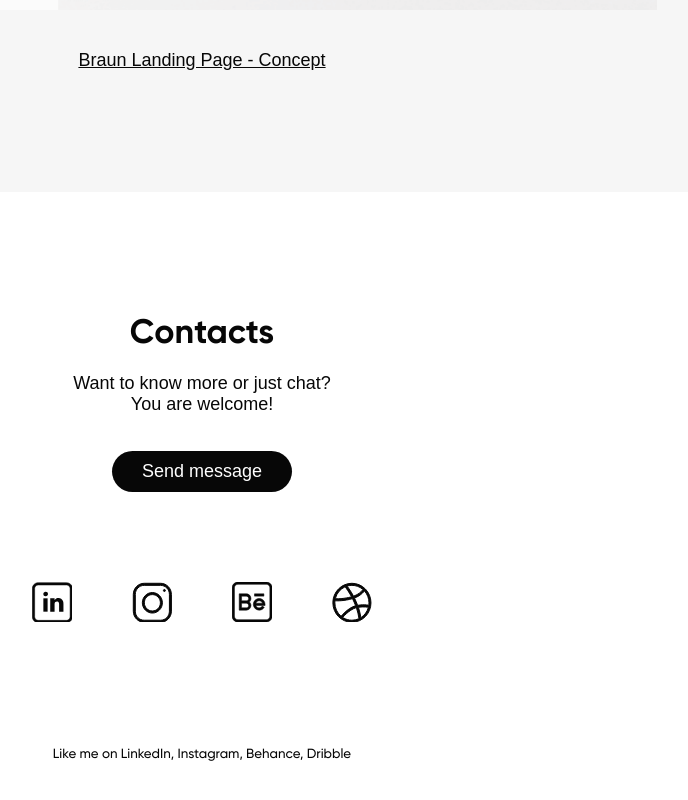
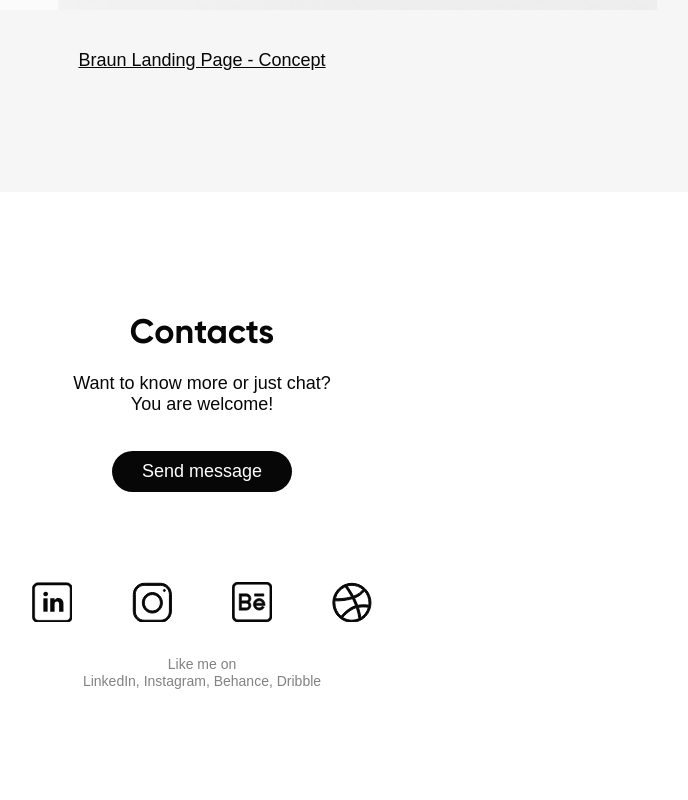
Before and after one commit to Elena-it-code/portfolio, a React app: page / in a window 1280 px wide. Shown: the part 4180-4980 px from the top of the page, without its empty margins (438-1126 px from the left). Before the commit the page ends 4942 px from the top, so only its background shows below. Built offline with nearby package versions, Linux system fonts and the light colour scheme.

Commit message:
Add styles for section Footer

```diff
--- a/src/layout/footer/Footer.tsx
+++ b/src/layout/footer/Footer.tsx
@@ -1,18 +1,25 @@
 import React from 'react';
 import styled from "styled-components";
+import {theme} from "../../styles/Theme";
 
 export const Footer = () => {
     return (
         <StyledFooter>
-<StyledCopyright>Like me on LinkedIn, Instagram, Behance, Dribble</StyledCopyright>
+<StyledCopyright>Like me on<br/>LinkedIn, Instagram, Behance, Dribble</StyledCopyright>
         </StyledFooter>
     );
 };
 
 const StyledFooter = styled.footer`
-display: flex;
+  display: flex;
   justify-content: center;
+  margin-top: -90px;
+  margin-bottom: 120px;
 `
 const StyledCopyright = styled.small`
-
+  text-align: center;
+  font-family: Gilroy-Medium, sans-serif;
+  font-size: 14px;
+  font-weight: 400;
+  color: ${theme.colors.secondaryBg};
 `
```
